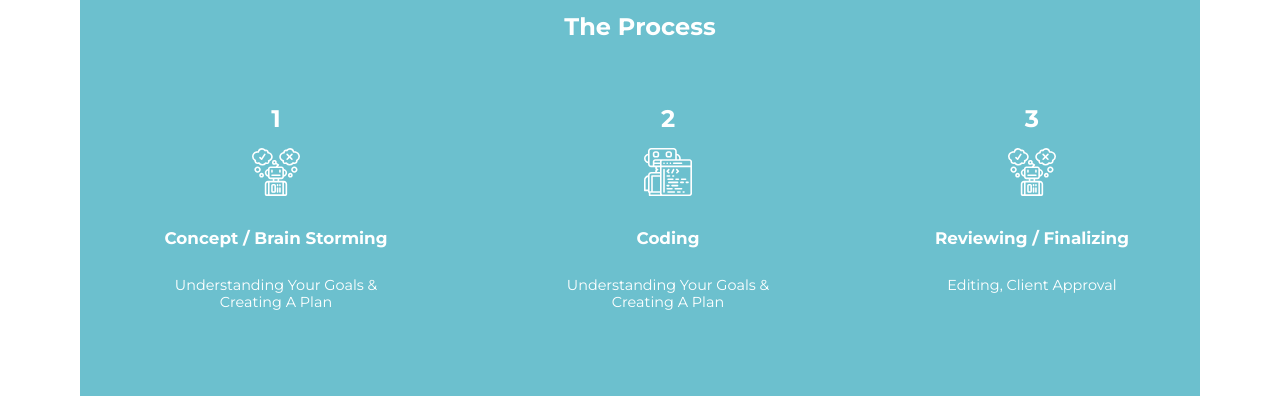
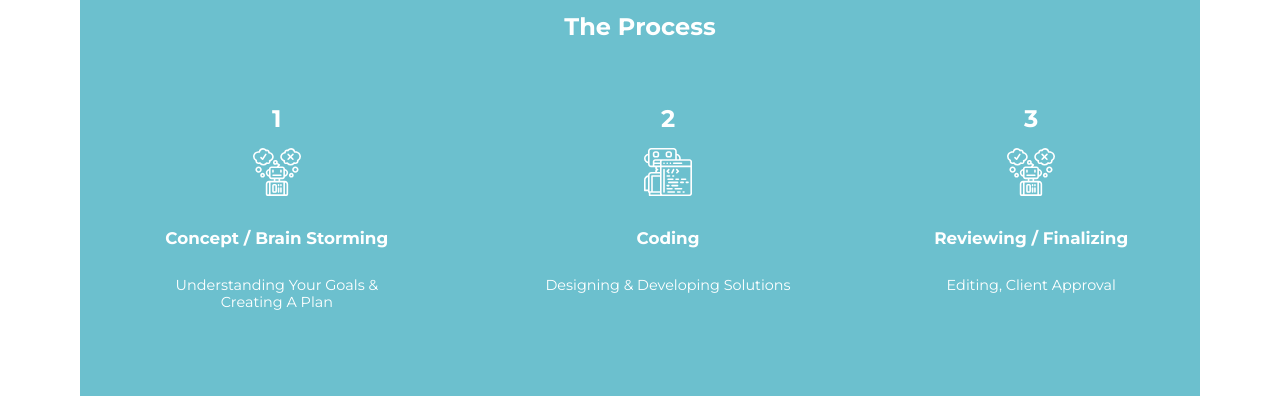
Before and after one commit to Rullbeng/rg_master, a Jekyll site: the page landing.html, which Jekyll copies as it is, in a window 1280 px wide. Shown: the part 1292-1688 px from the top of the page. Built offline with Jekyll 4.4.1, drawn with Linux system fonts in a browser that asks for light colours; nearby versions of some CDN libraries; some web fonts are replaced.

Commit message:
'landing'

```diff
--- a/landing.html
+++ b/landing.html
@@ -265,7 +265,7 @@
                     </g>
                 </svg>
                 <h2>Coding</h2>
-                <h3>Understanding Your Goals & Creating A Plan</h3>
+                <h3>Designing & Developing Solutions</h3>
             </div>
 
             <div class="three">
```
